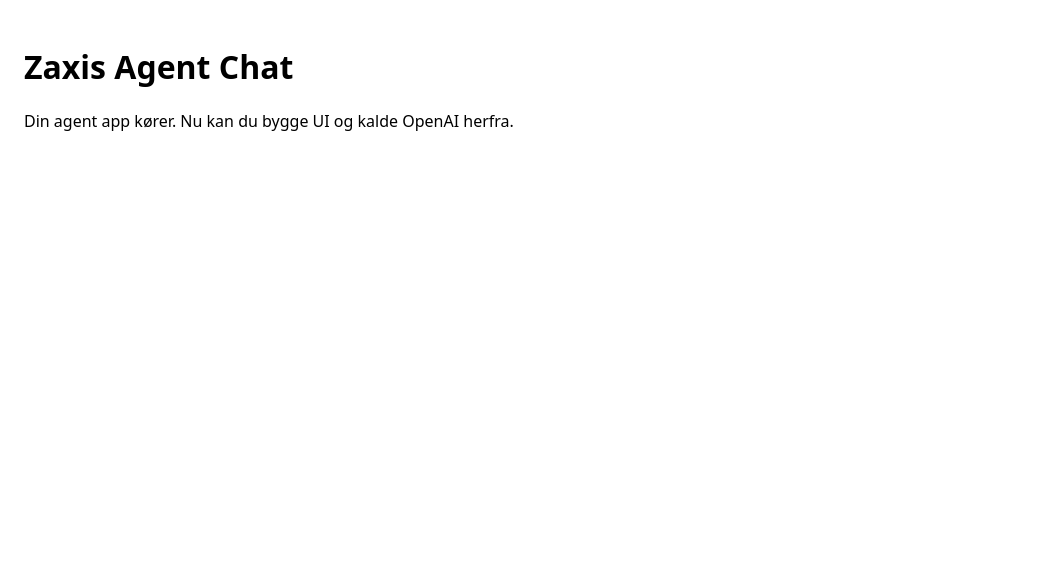
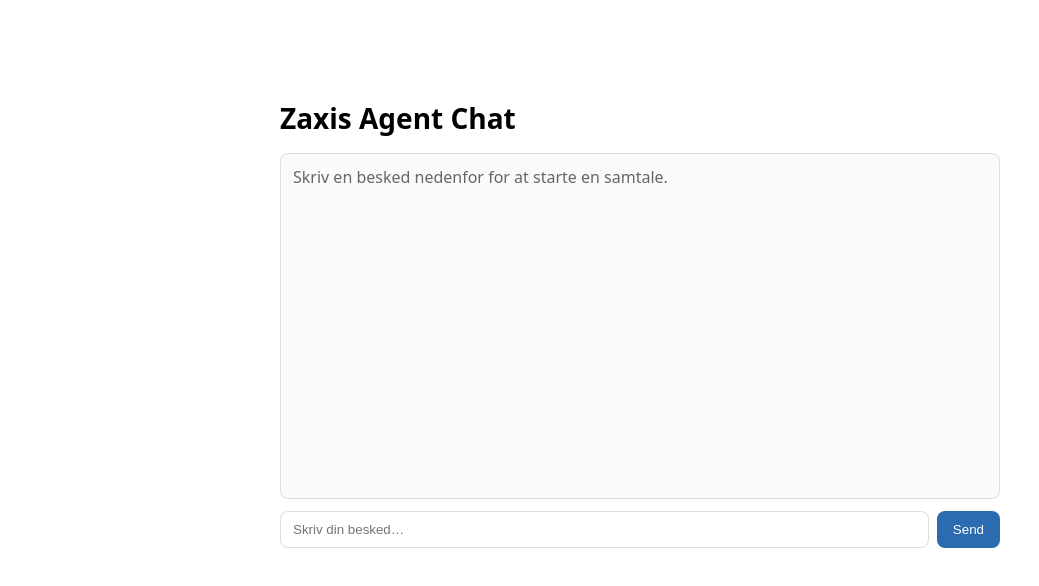
Before and after one commit to JacobHonore1/zaxis-agentchat, a Next.js app: page / in a window 1280 px wide. Shown: the top 586 px of the page, without its empty margins (0-1039 px from the left). Built offline with nearby package versions, Linux system fonts and the light colour scheme.

Commit message:
Update page.tsx

```diff
--- a/app/page.tsx
+++ b/app/page.tsx
@@ -1,8 +1,124 @@
-export default function Home() {
+"use client";
+import { useState } from "react";
+
+type Msg = { role: "user" | "assistant"; content: string };
+
+export default function ChatPage() {
+  const [messages, setMessages] = useState<Msg[]>([]);
+  const [input, setInput] = useState("");
+  const [loading, setLoading] = useState(false);
+
+  async function sendMessage(e: React.FormEvent) {
+    e.preventDefault();
+    const text = input.trim();
+    if (!text || loading) return;
+
+    const nextMessages = [...messages, { role: "user", content: text }];
+    setMessages(nextMessages);
+    setInput("");
+    setLoading(true);
+
+    try {
+      const res = await fetch("/api/chat", {
+        method: "POST",
+        headers: { "content-type": "application/json" },
+        body: JSON.stringify({ messages: nextMessages }),
+      });
+      const data = await res.json();
+      const reply = (data?.reply?.content as string) ?? "Tomt svar.";
+      setMessages([...nextMessages, { role: "assistant", content: reply }]);
+    } catch (err) {
+      setMessages([
+        ...nextMessages,
+        { role: "assistant", content: "Der skete en fejl. Prøv igen." },
+      ]);
+    } finally {
+      setLoading(false);
+    }
+  }
+
   return (
-    <main>
-      <h1>Zaxis Agent Chat</h1>
-      <p>Din agent app kører. Nu kan du bygge UI og kalde OpenAI herfra.</p>
+    <main style={{ maxWidth: 720, margin: "40px auto", padding: 16 }}>
+      <h1 style={{ fontSize: 28, marginBottom: 16 }}>Zaxis Agent Chat</h1>
+
+      <div
+        style={{
+          border: "1px solid #ddd",
+          borderRadius: 8,
+          padding: 12,
+          minHeight: 320,
+          display: "flex",
+          flexDirection: "column",
+          gap: 8,
+          background: "#fafafa",
+        }}
+      >
+        {messages.length === 0 && (
+          <div style={{ color: "#666" }}>
+            Skriv en besked nedenfor for at starte en samtale.
+          </div>
+        )}
+
+        {messages.map((m, i) => (
+          <div
+            key={i}
+            style={{
+              alignSelf: m.role === "user" ? "flex-end" : "flex-start",
+              background: m.role === "user" ? "#2B6CB0" : "#E2E8F0",
+              color: m.role === "user" ? "#fff" : "#111",
+              padding: "8px 12px",
+              borderRadius: 12,
+              maxWidth: "80%",
+              whiteSpace: "pre-wrap",
+            }}
+          >
+            {m.content}
+          </div>
+        ))}
+
+        {loading && (
+          <div
+            style={{
+              alignSelf: "flex-start",
+              background: "#E2E8F0",
+              color: "#111",
+              padding: "8px 12px",
+              borderRadius: 12,
+              maxWidth: "80%",
+            }}
+          >
+            Tænker…
+          </div>
+        )}
+      </div>
+
+      <form onSubmit={sendMessage} style={{ marginTop: 12, display: "flex", gap: 8 }}>
+        <input
+          value={input}
+          onChange={(e) => setInput(e.target.value)}
+          placeholder="Skriv din besked…"
+          style={{
+            flex: 1,
+            padding: "10px 12px",
+            border: "1px solid #ddd",
+            borderRadius: 8,
+          }}
+        />
+        <button
+          type="submit"
+          disabled={loading || !input.trim()}
+          style={{
+            padding: "10px 16px",
+            borderRadius: 8,
+            border: "none",
+            background: "#2B6CB0",
+            color: "#fff",
+            cursor: loading || !input.trim() ? "not-allowed" : "pointer",
+          }}
+        >
+          Send
+        </button>
+      </form>
     </main>
   );
 }
```
